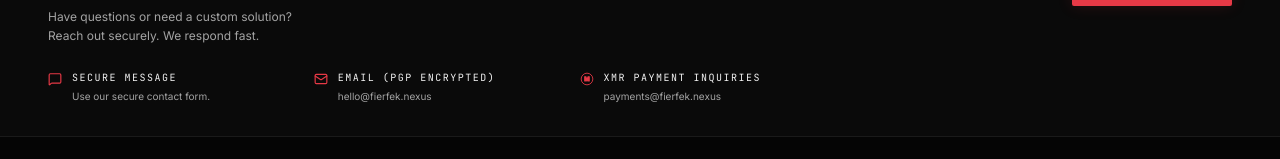
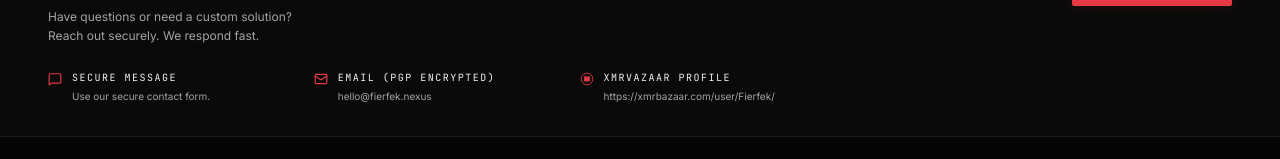
Before and after one commit to fierfek-git/nexus, a Next.js app: page / in a window 1280 px wide. Shown: the part 1728-1887 px from the top of the page. Built offline with nearby package versions, Linux system fonts and the light colour scheme.

Commit message:
Update contact section with XMRVAZAAR profile details

```diff
--- a/components/contact-section.tsx
+++ b/components/contact-section.tsx
@@ -53,10 +53,10 @@ export function ContactSection() {
                 </svg>
                 <div>
                   <h4 className="text-[10px] font-mono tracking-[0.15em] text-[#F2F2F2] mb-1">
-                    XMR PAYMENT INQUIRIES
+                    XMRVAZAAR PROFILE
                   </h4>
                   <p className="text-[10px] text-[#A3A3A3]">
-                    payments@fierfek.nexus
+                    https://xmrbazaar.com/user/Fierfek/
                   </p>
                 </div>
               </div>
```
